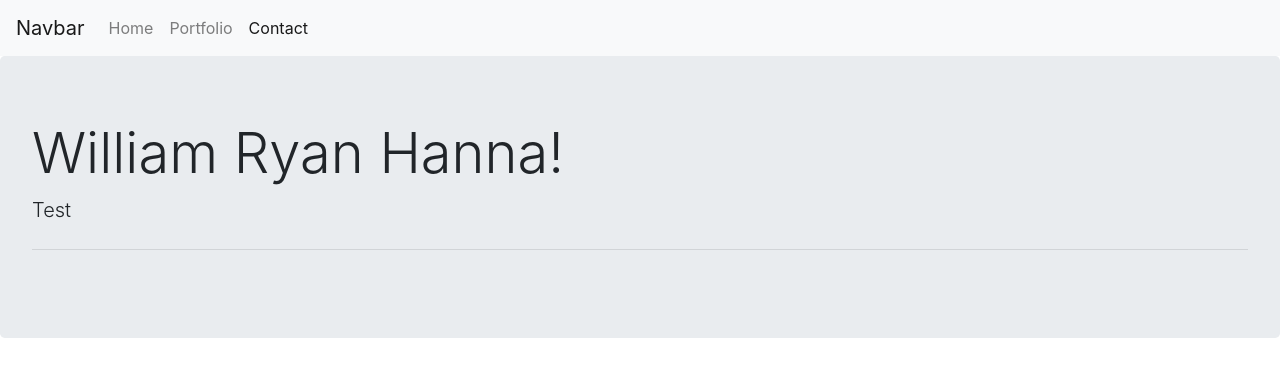
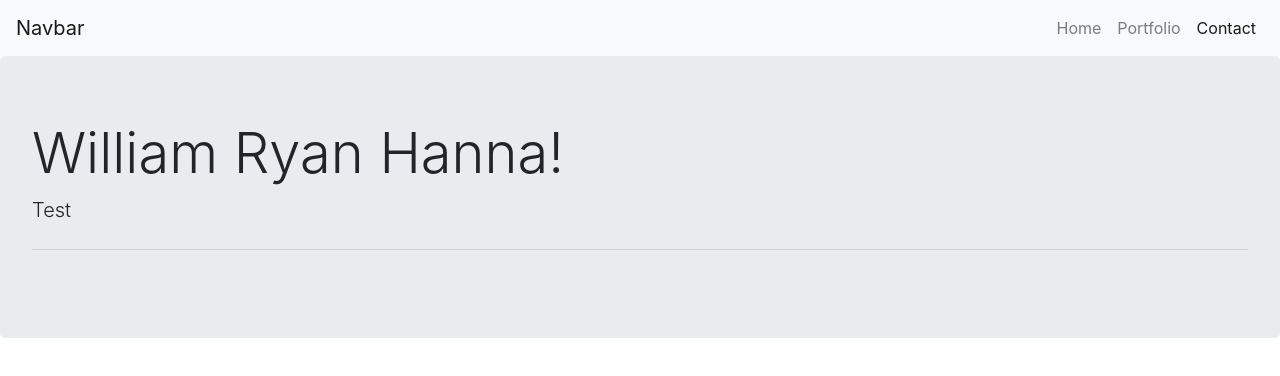
Before and after one commit to wrhcodecamp/Portfolio, a plain HTML site: page assets/contact.html in a window 1280 px wide. Drawn offline with nearby package versions, Linux system fonts and the light colour scheme; files that its build step writes are made by us from their sources.

Commit message:
added ml auto to the nav bar

```diff
--- a/assets/contact.html
+++ b/assets/contact.html
@@ -32,7 +32,7 @@
 				<span class="navbar-toggler-icon"></span>
 			</button>
 			<div class="collapse navbar-collapse" id="navbarNav">
-				<ul class="navbar-nav">
+				<ul class="navbar-nav ml-auto">
 					<li class="nav-item">
 						<a class="nav-link" href="../index.html">Home </a>
 					</li>
```
Also changed, not shown: assets/portfolio.html (+1 -1 lines), index.html (+1 -1 lines).
